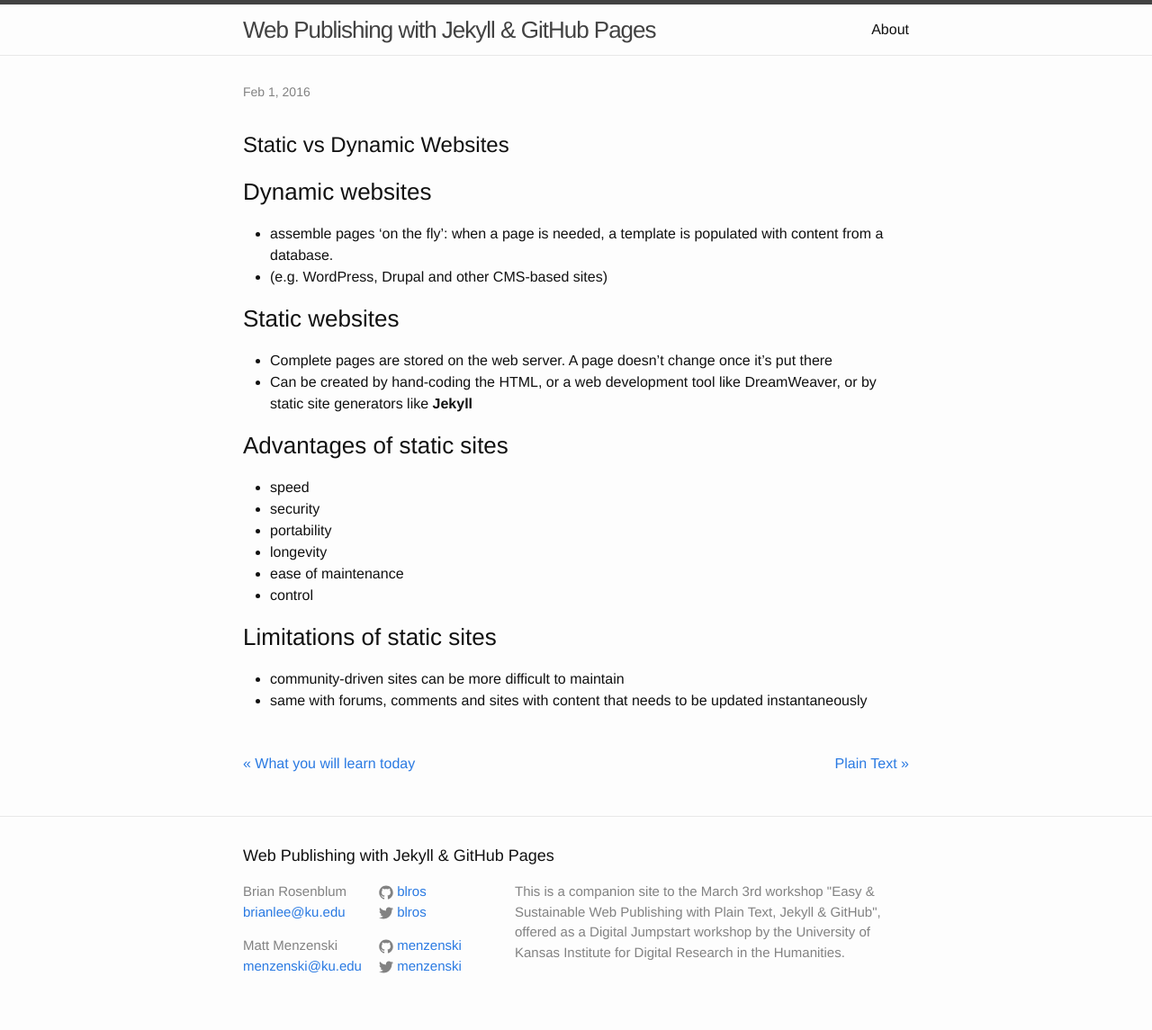
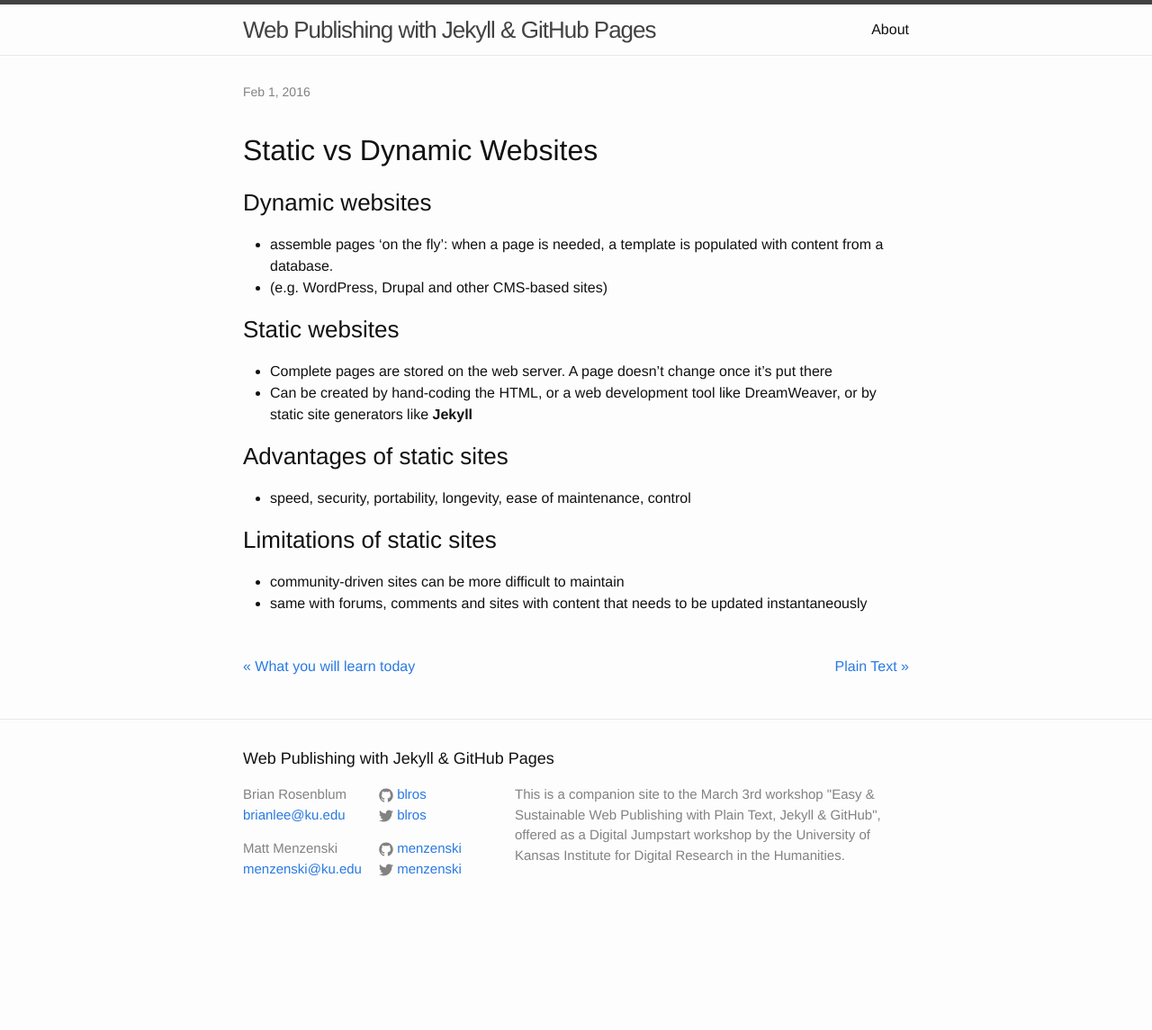
Before and after one commit to menzenski/idrh-static-site-workshop, a Jekyll site: the page built from _posts/2016-02-01-static-vs-dynamic-websites.md, in a window 1280 px wide. Shown: the whole page at 90% size. Built offline with Jekyll 4.4.1, drawn with Linux system fonts in a browser that asks for light colours; after the commit the page ends 1037 px from its top, so only the background shows below that.

```diff
--- a/_posts/2016-02-01-static-vs-dynamic-websites.md
+++ b/_posts/2016-02-01-static-vs-dynamic-websites.md
@@ -6,7 +6,8 @@ categories: jekyll
 published: true
 ---
 
-# Static vs Dynamic Websites
+
+## Static vs Dynamic Websites
 
 ### Dynamic websites
 * assemble pages 'on the fly': when a page is needed, a template is populated with content from a database.
@@ -18,12 +19,7 @@ published: true
 
 ### Advantages of static sites
 
-* speed
-* security
-* portability
-* longevity
-* ease of maintenance
-* control
+* speed, security, portability, longevity, ease of maintenance, control
 
 ### Limitations of static sites
 
```
